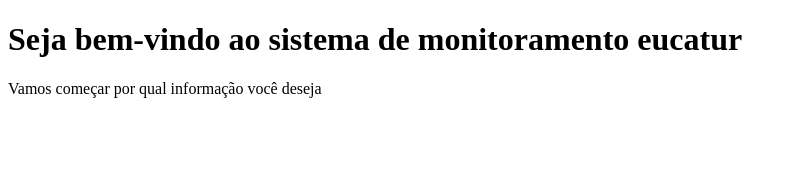
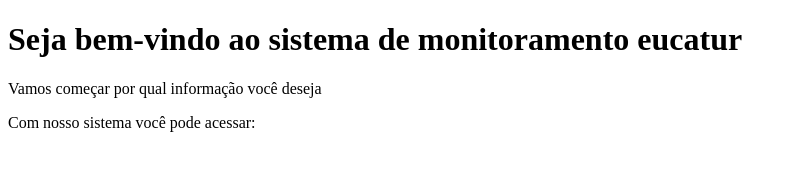
Before and after one commit to noguxibr/site_monitoramento, a plain HTML site: page index.html in a window 1280 px wide. Shown: the whole page, without its empty margins (0-797 px from the left). Drawn offline with Linux system fonts and the light colour scheme.

Commit message:
Adicionado mais um parágrafo

```diff
--- a/index.html
+++ b/index.html
@@ -8,5 +8,6 @@
 <body>
     <h1>Seja bem-vindo ao sistema de monitoramento eucatur</h1>
     <p>Vamos começar por qual informação você deseja</p>
+    <p>Com nosso sistema você pode acessar:</p>
 </body>
 </html>
```
